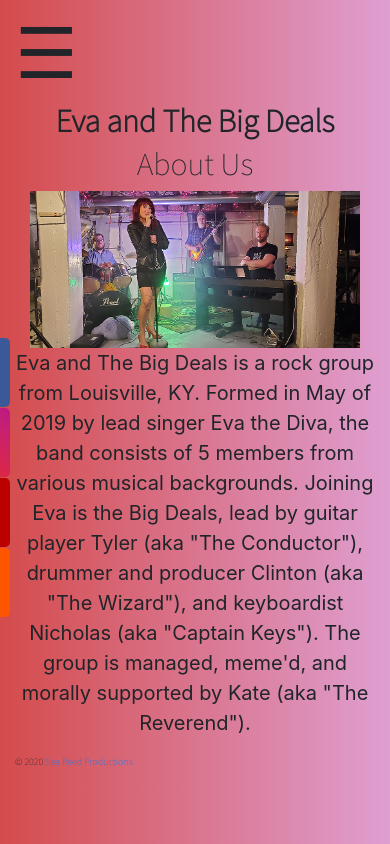
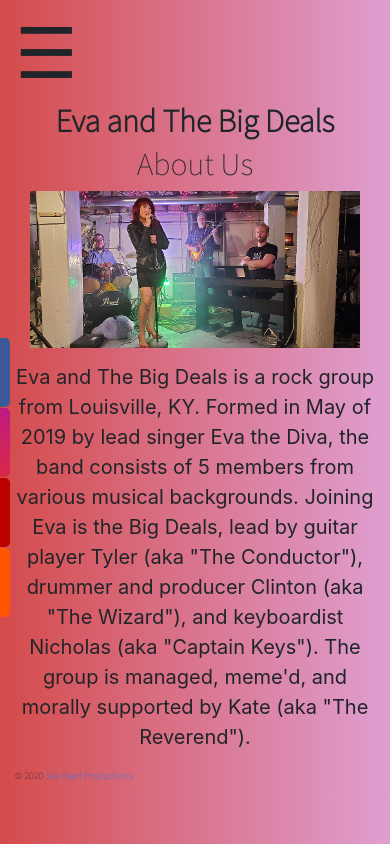
Before and after one commit to ClintonReed/EABD, a plain HTML site: page about.html in a window 390 px wide. Drawn offline with nearby package versions, Linux system fonts and the light colour scheme.

Commit message:
final about tweaks

```diff
--- a/css/about.css
+++ b/css/about.css
@@ -18,7 +18,9 @@ body h3 {
 }
 
 #aboutText {
-  text-align: center;
+  padding-top: 14px;
+  align-self: flex-start;
+  text-align: left;
   font-size: 20px;
 }
 
@@ -33,7 +35,6 @@ body h3 {
 }
 
 #footer {
-  padding-top: 10px;
   font-family: "Source Sans Pro", sans-serif;
   font-weight: inherit;
 }
@@ -56,4 +57,7 @@ body h3 {
     font-weight: lighter;
     font-size: 10px;
   }
+  #aboutText {
+    text-align: center;
+  }
 }
```
